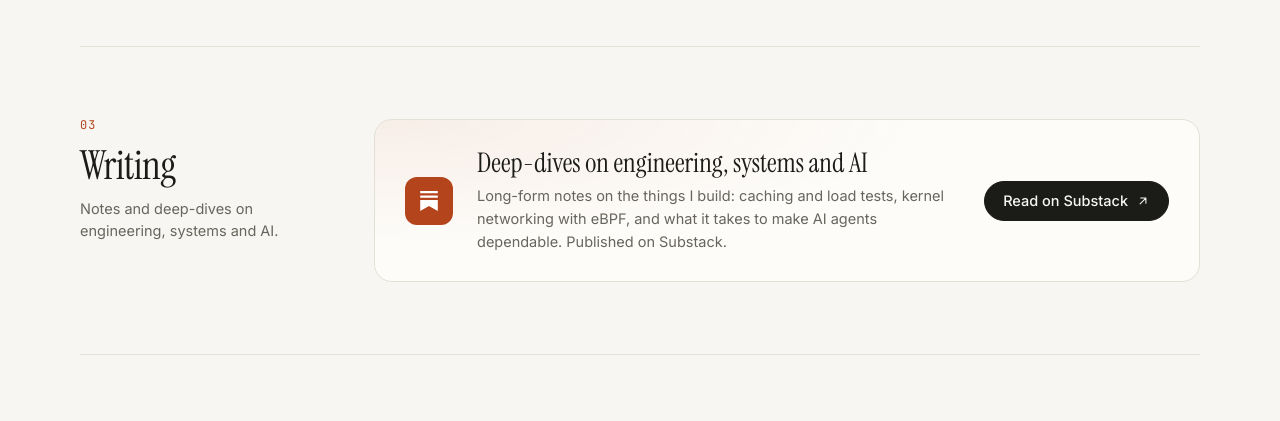
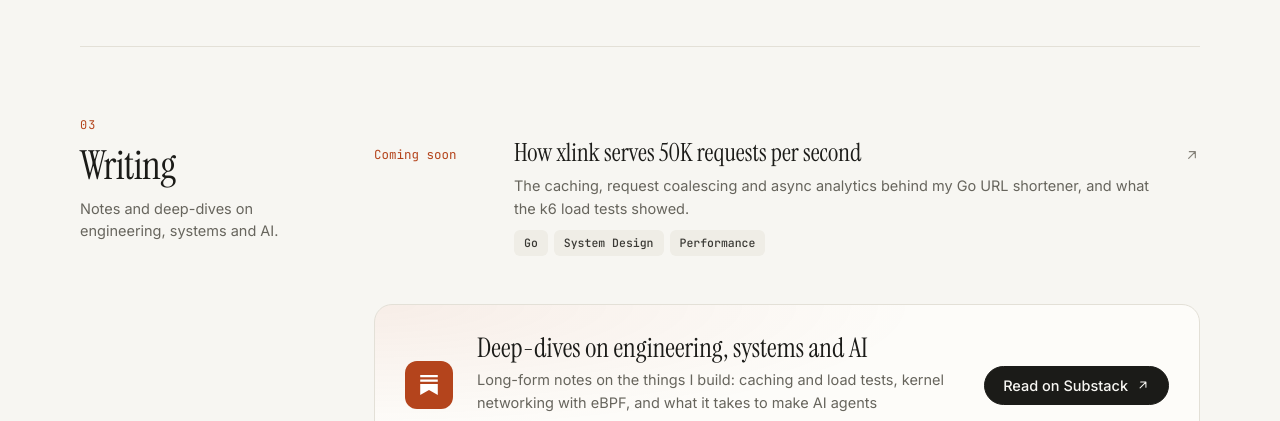
Before and after one commit to mohdrashid9678/mohdrashid9678.github.io, a plain HTML site: page index.html in a window 1280 px wide. Shown: the part 3950-4371 px from the top of the page. Drawn offline with Linux system fonts and the light colour scheme.

Commit message:
Add a sample upcoming Substack article
- One sample article marked upcoming: shows "Coming soon" instead of a
  date and links to the Substack profile until the real post exists
- Upcoming articles sort first; the Substack card stays under the list
  on the home page and the Writing page
- Hide the search/filter bar on list pages with fewer than 3 items
- README: how to replace the sample when the first post is published

Co-Authored-By: Claude Opus 5.5 <noreply@anthropic.com>
Claude-Session: https://claude.ai/code/session_01LeuuXFcYF9UsMAk4TF5w7M

```diff
--- a/assets/css/style.css
+++ b/assets/css/style.css
@@ -463,7 +463,9 @@ button.tag[aria-pressed="true"] span { color: color-mix(in srgb, var(--bg) 65%,
 .post { border-top: 1px solid var(--rule); }
 .post:first-child { border-top: 0; }
 .post-link { display: grid; grid-template-columns: 120px minmax(0, 1fr) auto; gap: 20px; padding: 20px 0; }
-.post time { font-family: var(--mono); font-size: 12.5px; color: var(--faint); padding-top: 6px; }
+.post .post-when { font-family: var(--mono); font-size: 12.5px; color: var(--faint); padding-top: 6px; }
+.post .post-when.soon { color: var(--accent); }
+.writing-cta { margin-top: 28px; }
 .post h3 { margin: 0 0 6px; font-family: var(--serif); font-weight: 400; font-size: 25px; line-height: 1.15; transition: color 0.2s ease; }
 .post p { margin: 0 0 10px; color: var(--muted); font-size: 14.5px; }
 .post-link:hover h3 { color: var(--accent); }
@@ -649,7 +651,7 @@ button.tag[aria-pressed="true"] span { color: color-mix(in srgb, var(--bg) 65%,
   .newsletter { grid-template-columns: 1fr; gap: 16px; padding: 24px; }
   .newsletter .btn { justify-self: start; }
   .post-link { grid-template-columns: minmax(0, 1fr) auto; gap: 4px 16px; }
-  .post time { grid-column: 1 / -1; padding: 0; }
+  .post .post-when { grid-column: 1 / -1; padding: 0; }
 }
 
 @media (max-width: 560px) {
--- a/assets/js/data.js
+++ b/assets/js/data.js
@@ -197,11 +197,21 @@ window.PORTFOLIO = {
   ],
 
   /* -------------------------------------------------------- ARTICLES */
-  // Each article links straight to Substack. Until this has entries the
-  // Writing section shows a "Read on Substack" card instead of a list.
-  // Example:
-  // { title: "…", description: "…", tags: ["Go"], date: "2026-11-20", url: "https://rashidalam9678.substack.com/p/…" },
-  articles: [],
+  // Each article links straight to Substack. With an empty list the Writing
+  // section shows only the "Read on Substack" card.
+  // `upcoming: true` shows "Coming soon" instead of a date and lists it first.
+  // When you publish: set the real title/description, `date` (e.g. "2026-12-10"),
+  // the post's `url`, and delete `upcoming`.
+  articles: [
+    {
+      title: "How xlink serves 50K requests per second",
+      description: "The caching, request coalescing and async analytics behind my Go URL shortener, and what the k6 load tests showed.",
+      tags: ["Go", "System Design", "Performance"],
+      date: "",
+      url: "https://substack.com/@rashidalam9678", // replace with the post URL
+      upcoming: true, // sample — remove when the article is published
+    },
+  ],
 
   /* ------------------------------------------------------ HACKATHONS */
   // Leave empty to hide the section. Example:
--- a/assets/js/main.js
+++ b/assets/js/main.js
@@ -65,6 +65,8 @@
   // Pinned projects keep their data.js order (= GitHub pin order); the rest follow, newest first.
   const pinIndex = (p) => (p.pinned ? D.projects.indexOf(p) : Infinity);
   const projectOrder = (a, b) => pinIndex(a) - pinIndex(b) || byDateDesc(a, b);
+  // Upcoming articles first, then newest first.
+  const articleOrder = (a, b) => (b.upcoming ? 1 : 0) - (a.upcoming ? 1 : 0) || byDateDesc(a, b);
 
   const page = document.body.dataset.page;
   const isHome = page === "home";
@@ -273,7 +275,7 @@
   const postRow = (a) => `
     <li class="post reveal">
       <a class="post-link" href="${esc(a.url)}"${ext(a.url)}>
-        <time datetime="${esc(a.date)}">${fmtDate(a.date, "long")}</time>
+        ${a.upcoming || !a.date ? `<span class="post-when soon">Coming soon</span>` : `<time class="post-when" datetime="${esc(a.date)}">${fmtDate(a.date, "long")}</time>`}
         <div>
           <h3>${esc(a.title)}</h3>
           ${a.description ? `<p>${esc(a.description)}</p>` : ""}
@@ -312,8 +314,10 @@
     }
     const pl = $("#writing-list");
     if (pl) {
-      const all = [...D.articles].sort(byDateDesc);
-      pl.innerHTML = all.length ? `<ul class="post-list">${all.slice(0, 5).map(postRow).join("")}</ul>` : substackCard();
+      const all = [...D.articles].sort(articleOrder);
+      pl.innerHTML = all.length
+        ? `<ul class="post-list">${all.slice(0, 5).map(postRow).join("")}</ul><div class="writing-cta">${substackCard()}</div>`
+        : substackCard();
       const more = $("#writing-all");
       if (more) {
         more.querySelector(".count").textContent = all.length;
@@ -444,7 +448,7 @@
   function renderListPage(kind) {
     const listEl = $("#list");
     if (!listEl) return;
-    const items = kind === "projects" ? [...D.projects].sort(projectOrder) : [...D.articles].sort(byDateDesc);
+    const items = kind === "projects" ? [...D.projects].sort(projectOrder) : [...D.articles].sort(articleOrder);
     const toolbar = $(".toolbar");
 
     if (!items.length) {
@@ -465,6 +469,7 @@
     let active = params.get("tag") || "";
     let query = params.get("q") || "";
 
+    if (toolbar) toolbar.hidden = items.length < 3; // filters only help once there are a few items
     const search = $("#search");
     const tagBar = $("#tag-filter");
     const count = $("#result-count");
@@ -488,7 +493,7 @@
       } else if (kind === "projects") {
         listEl.innerHTML = `<div class="card-grid">${filtered.map(projectCard).join("")}</div>`;
       } else {
-        listEl.innerHTML = `<ul class="post-list">${filtered.map(postRow).join("")}</ul>`;
+        listEl.innerHTML = `<ul class="post-list">${filtered.map(postRow).join("")}</ul><div class="writing-cta">${substackCard()}</div>`;
       }
       const sp = new URLSearchParams();
       if (active) sp.set("tag", active);
```
Also changed, not shown: 1 other file.
